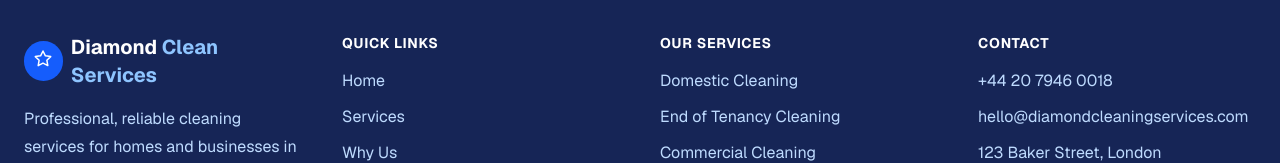
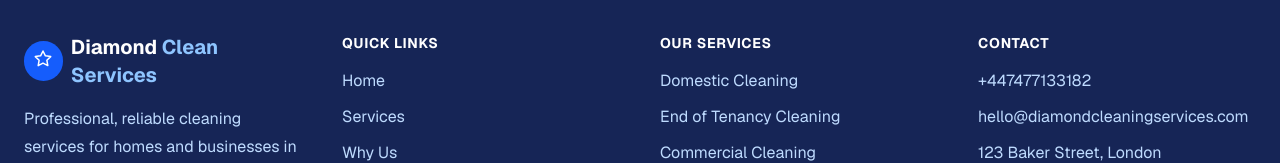
Before and after one commit to WilliamAziza/diamond-cleanerss, a Next.js app: page / in a window 1280 px wide. Shown: the part 6379-6542 px from the top of the page. Built offline with nearby package versions, Linux system fonts and the light colour scheme.

Commit message:
contact change

```diff
--- a/components/Footer.tsx
+++ b/components/Footer.tsx
@@ -110,10 +110,10 @@
             <ul className="mt-4 space-y-3 text-blue-200">
               <li>
 <a
-                  href="tel:+442079460018"
+                  href="tel:+447477133182"
                   className="hover:text-white"
                 >
-                  +44 20 7946 0018
+                  +447477133182
                 </a>
               </li>
               <li>
```
